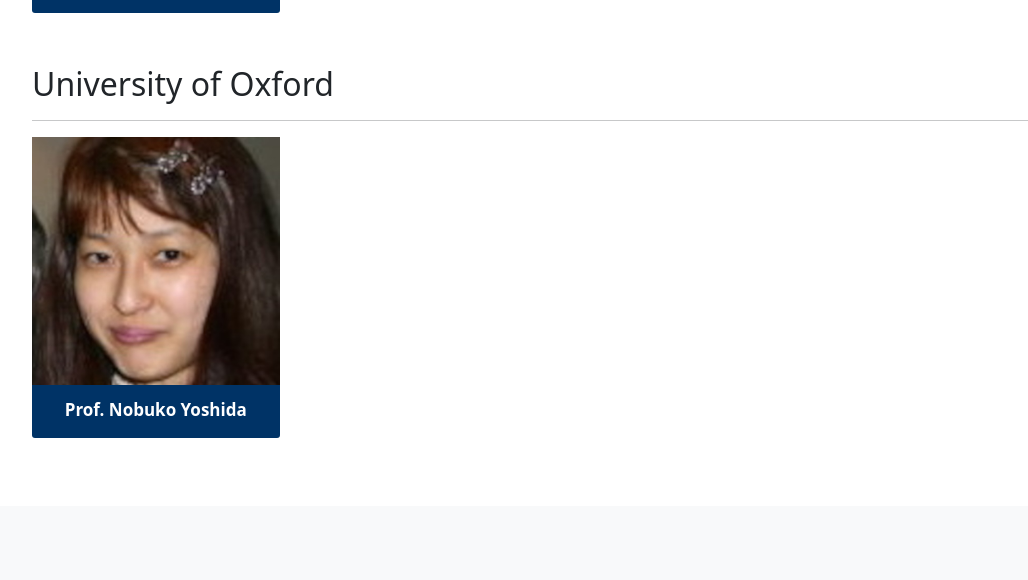
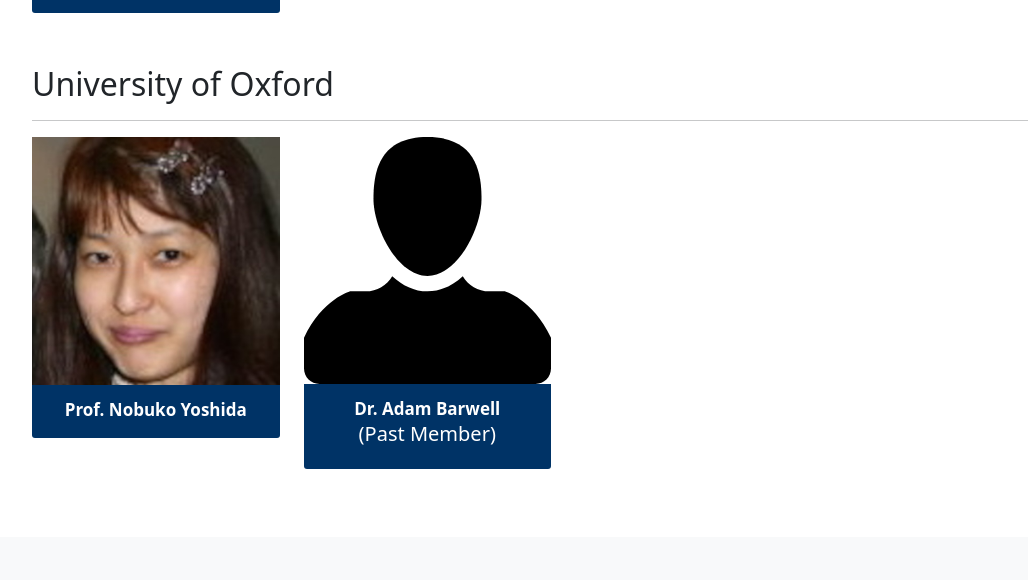
Before and after one commit to DSbD-Morello-HAT/dsbd-morello-hat.github.io, a plain HTML site: page docs/about.html in a window 1280 px wide. Shown: the part 1437-2017 px from the top of the page, without its empty margins (65-1093 px from the left). Drawn offline with nearby package versions, Linux system fonts and the light colour scheme.

Commit message:
add past member

```diff
--- a/docs/about.html
+++ b/docs/about.html
@@ -147,6 +147,7 @@
         <hr class="featurette-divider" />
       </div>
       <div class="row">
+
         <div class="col-lg-3 col-md-6">
           <div class="member">
             <div class="pic"><img src="./images/nobuko1.jpg" alt="Photo of Prof. Yoshida"></div>
@@ -155,8 +156,27 @@
             </div>
           </div>
         </div>
+
+        <div class="col-lg-3 col-md-6">
+          <div class="member">
+            <div class="pic"><img src="./images/user.svg" alt="Photo of Adam Barwell"></div>
+            <div class="details">
+              <h4><a href="https://www.cs.ox.ac.uk/people/adam.barwell/">Dr. Adam Barwell</a></h4>
+              <h5>(Past Member)</h5>
+            </div>
+          </div>
+        </div>
+
       </div>
 
+              <!-- Previous Team -->
+      <!-- <div class="section-header">
+        <h2>Previous Members </h2>
+        <hr class="featurette-divider"/>
+      </div>
+      <div class="row">
+
+      </div> -->
 </section>
     </div>
   </main>
```
Also changed, not shown: about.html (+20 -0 lines).
